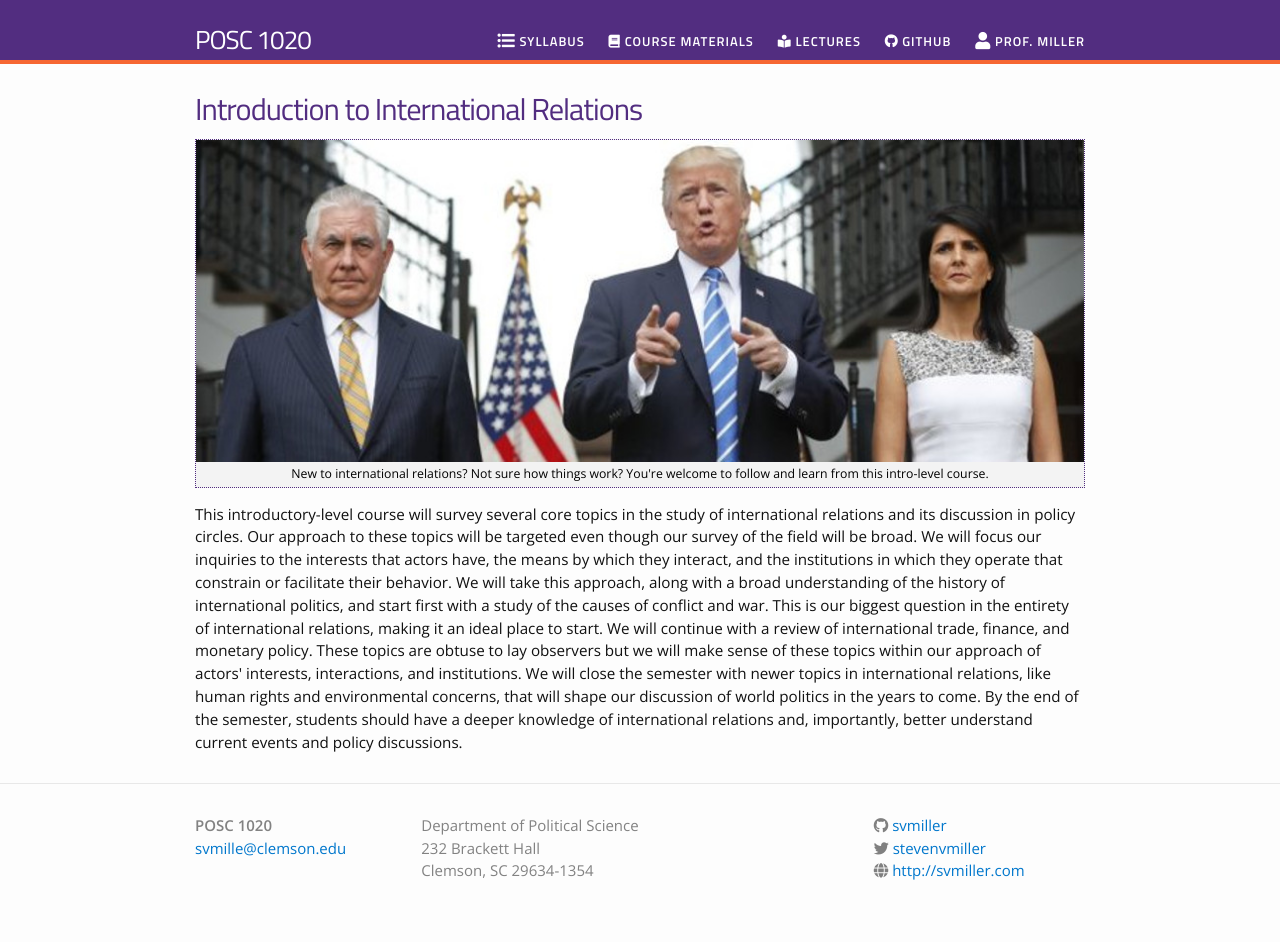
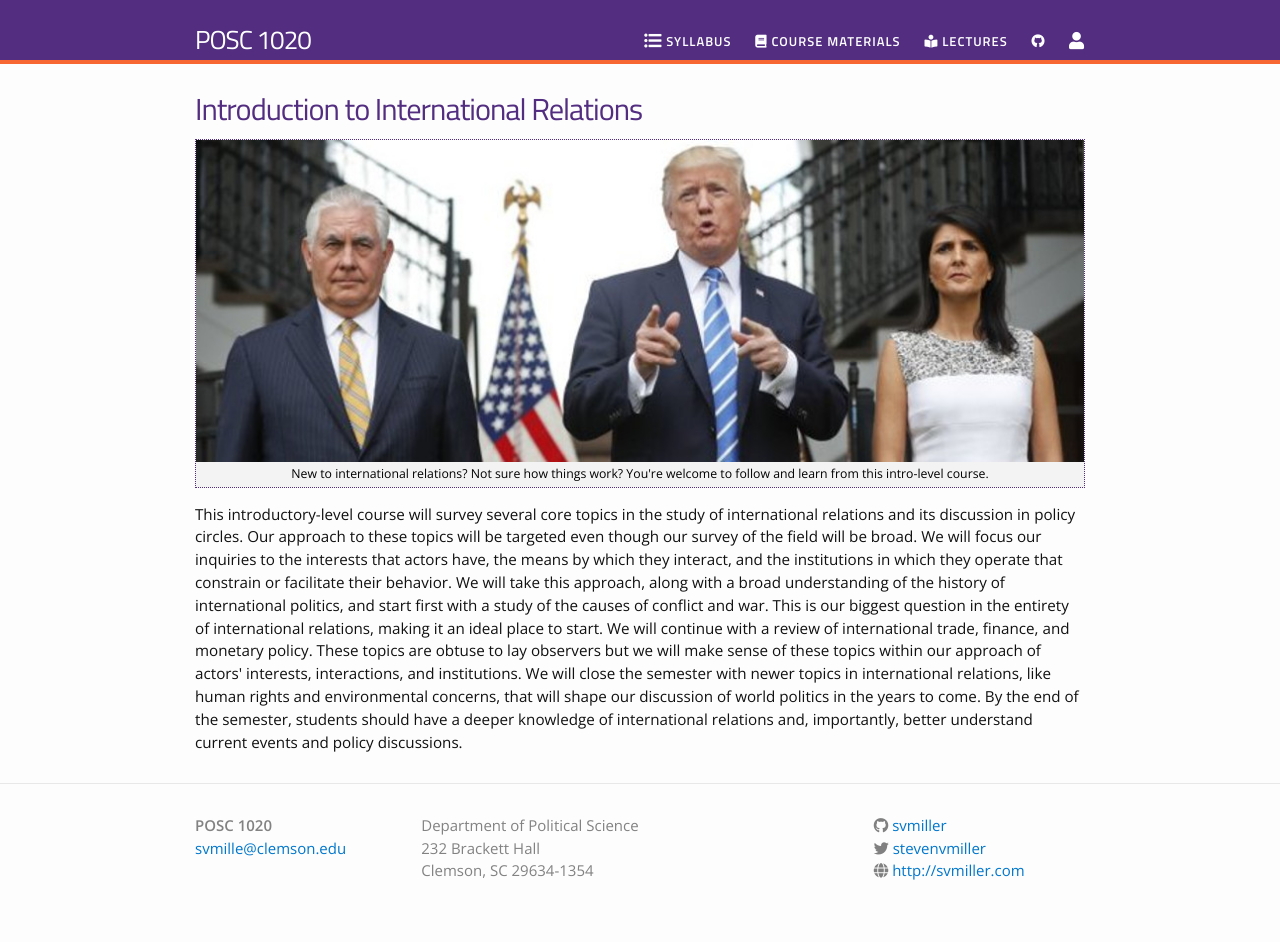
Before and after one commit to svmiller/posc1020, a Jekyll site: the page built from index.html, in a window 1280 px wide. Built offline with Jekyll 4.4.1, drawn with Linux system fonts in a browser that asks for light colours; nearby versions of some CDN libraries.

Commit message:
how about this instead

```diff
--- a/_includes/nav.html
+++ b/_includes/nav.html
@@ -4,6 +4,6 @@
 <li><a class="page-link" href="{{ site.syllabus }}"><i class="fa fa-list-ul fa-lg"></i> Syllabus</a></li>
 <li><a class="page-link" href="/course-materials/"><i class="fas fa-book"></i> Course Materials</a></li>
 <li><a class="page-link" href="/lectures/"><i class="fas fa-book-reader"></i> Lectures</a></li>
-<li><a class="page-link" href="{{ site.githublink }}"><i class="fab fa-github"></i> Github</a></li>
-<li><a class="page-link" href="http://svmiller.com"><i class="fa fa-user fa-lg"></i> Prof. Miller</a></li>
+<li><a class="page-link" href="{{ site.githublink }}"><i class="fab fa-github"></i></a></li>
+<li><a class="page-link" href="http://svmiller.com"><i class="fa fa-user fa-lg"></i></a></li>
     </ul>
```
